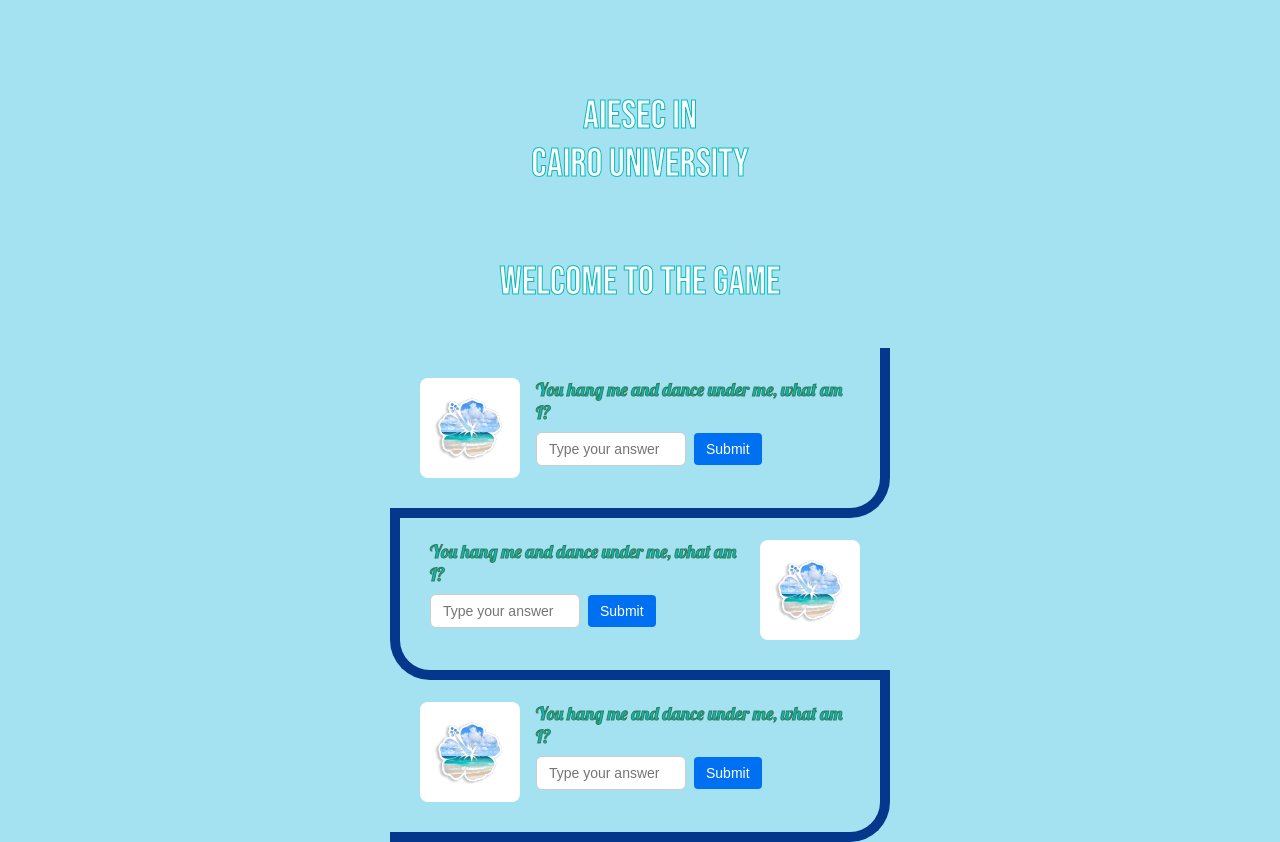
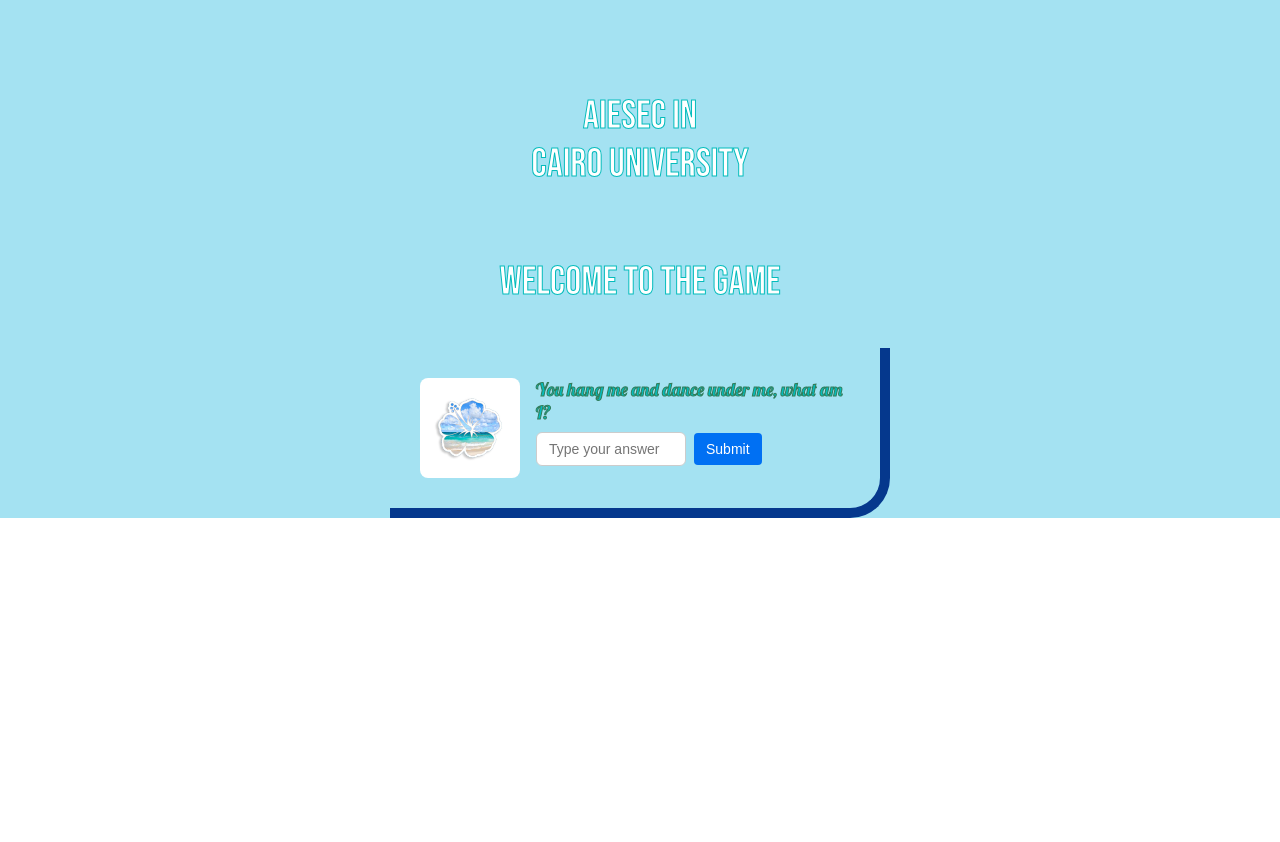
Before and after one commit to AhmedAshry7/Aiesec-MKTG-Game, a Next.js app: page / in a window 1280 px wide. After the commit the page ends 800 px from the top, so only its background shows below. Built offline with nearby package versions, Linux system fonts and the light colour scheme.

Commit message:
made it interactive

```diff
--- a/src/app/Box.jsx
+++ b/src/app/Box.jsx
@@ -1,12 +1,33 @@
-import React from 'react';
+import React, { useState, useEffect } from 'react';
 import Image from "next/image";
 import './box.css';
 
-function Box  ({ question, imageSrc, number, invisible, imageAlt = "Illustration" }) {
+function Box({ question, imageSrc, number, invisible, imageAlt = "Illustration", onSubmit }) {
+  const [input, setInput] = useState('');
+  const [isVisible, setIsVisible] = useState(!invisible);
+
+  useEffect(() => {
+    setIsVisible(!invisible);
+    setInput('');
+  }, [invisible]);
+
+  const handleSubmit = () => {
+    if (input.trim() === '') return;
+
+    const prevInput = input;
+    onSubmit(prevInput);
+
+    // Reset only if answer is wrong
+    // The parent will control visibility if it's correct
+    setInput('');
+  };
+
+  if (!isVisible) return null;
+
   return (
-    <div className={invisible?"invible-container":number%2?"question-input-container-1":"question-input-container-2"}>
+    <div className={number % 2 ? "question-input-container-1" : "question-input-container-2"}>
       <div className="image-container">
-        <Image src={imageSrc} alt={imageAlt} height={16} width={16} />
+        <Image src={imageSrc} alt={imageAlt} height={64} width={64} />
       </div>
       <div className="content-container">
         <p className="question-text">{question}</p>
@@ -15,13 +36,14 @@
             type="text"
             className="answer-input"
             placeholder="Type your answer"
+            value={input}
+            onChange={(e) => setInput(e.target.value)}
           />
-          <button className="submit-button">Submit</button>
+          <button className="submit-button" onClick={handleSubmit}>Submit</button>
         </div>
-
       </div>
     </div>
   );
-};
+}
 
-export default Box ;
+export default Box;
--- a/src/app/page.js
+++ b/src/app/page.js
@@ -1,27 +1,49 @@
-import Image from "next/image";
+'use client'; // Needed for interactivity in app router
+
+import { useState } from "react";
 import styles from "./page.module.css";
 import Box from "./Box";
-import image1 from "./assets/image1.jpeg"
+import image1 from "./assets/image1.jpeg";
 
 export default function Home() {
+  const questions = [
+    { question: "You hang me and dance under me, what am I?", answer: "discoball" },
+    { question: "I have hands but no arms and a face but no eyes. What am I?", answer: "clock" },
+    { question: "The more you take, the more you leave behind. What am I?", answer: "footsteps" },
+    { question: "I speak without a mouth and hear without ears. What am I?", answer: "echo" },
+  ];
+
+  const [currentIndex, setCurrentIndex] = useState(0);
+
+  const handleSubmit = (inputValue) => {
+    const correctAnswer = questions[currentIndex].answer.toLowerCase().trim();
+    if (inputValue.toLowerCase().trim() === correctAnswer) {
+      if (currentIndex + 1 < questions.length) {
+        setCurrentIndex(currentIndex + 1);
+      }
+    } else {
+      // do nothing; Box will handle clearing input
+    }
+  };
+
   return (
     <div className={styles.page}>
       <div className={styles.titleholder}>
-        <div className={styles.title}>
-          Aiesec in
-        </div>
-        <div className={styles.title}>
-          Cairo University
-        </div>
+        <div className={styles.title}>Aiesec in</div>
+        <div className={styles.title}>Cairo University</div>
+        <div className={styles.welcome}>Welcome to the game</div>
+      </div>
 
-        <div className={styles.welcome}>
-          Welcome to the game
-        </div>
-      </div>
-      <Box question={"You hang me and dance under me, what am I?"} imageSrc={image1} number={1} invisible={false}/>
-      <Box question={"You hang me and dance under me, what am I?"} imageSrc={image1} number={2} invisible={false}/>
-      <Box question={"You hang me and dance under me, what am I?"} imageSrc={image1} number={3} invisible={false}/>
-      <Box question={"You hang me and dance under me, what am I?"} imageSrc={image1} number={4} invisible={true}/>
+      {questions.map((q, index) => (
+        <Box
+          key={index}
+          question={q.question}
+          imageSrc={image1}
+          number={index + 1}
+          invisible={index > currentIndex}
+          onSubmit={handleSubmit}
+        />
+      ))}
     </div>
   );
 }
```
